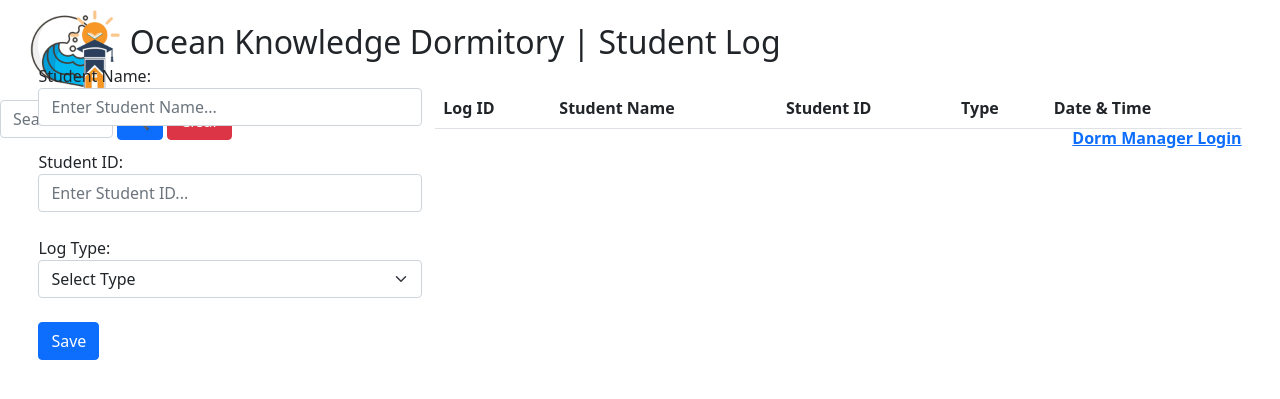
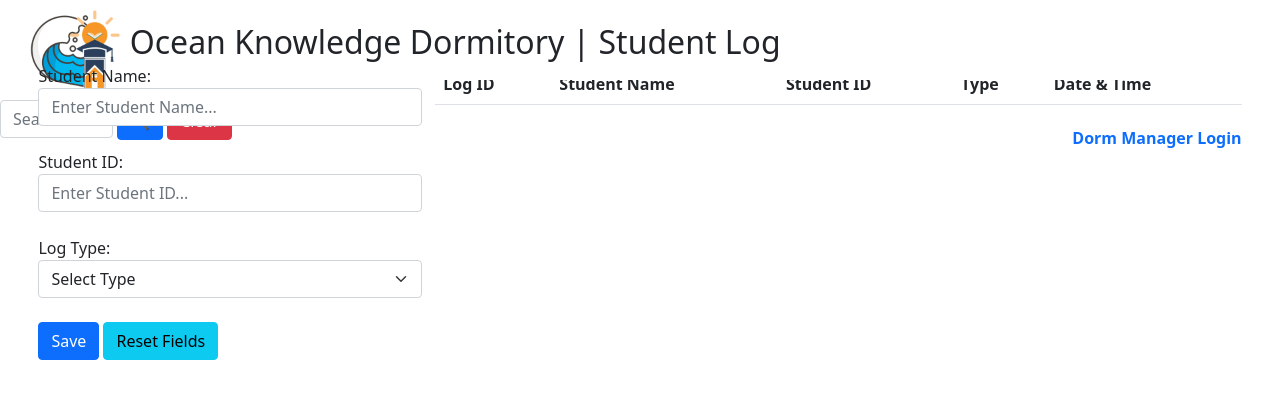
Before and after one commit to KrakenSushi/dorm-management-system-php, a PHP site: page / in a window 1280 px wide. Shown: the top 399 px of the page. Run offline with PHP 8.4, Linux system fonts and the light colour scheme; data that the repository does not hold is empty.

Commit message:
Added clear fields button

```diff
--- /dev/null
+++ b/css/check_log.css
@@ -0,0 +1,3 @@
+table{
+    margin-top: 3%;
+}
--- a/css/misc.css
+++ b/css/misc.css
@@ -31,6 +31,6 @@ img{
     margin-top: 7%;
     margin-left: 3%;
 }
-table{
-    margin-top: 3%;
+a{
+    text-decoration: none;
 }
--- a/index.php
+++ b/index.php
@@ -22,7 +22,7 @@
         <!--Search Container-->
         <div class="search-container">
             <form action="" method="POST" id="searchForm">
-                <input type="text" placeholder="Search.." name="search" id="searchBox" class="form-control">
+                <input type="search" placeholder="Search.." name="search" id="searchBox" class="form-control">
                 <button type="submit" class="btn btn-primary">&#x1F50D;</button>
                 <a href="index.php"><input type="button" value="Clear" class="btn btn-danger"></a>
             </form>
@@ -57,7 +57,8 @@
                             <option value="Out">Out</option>
                         </select><br>
 
-                <button type="submit" class="btn btn-primary" name="save">Save</button><br>
+                <button type="submit" class="btn btn-primary" name="save">Save</button>
+                <input type=reset value="Reset Fields" name="reset" class="btn btn-info">
                 <!--Status Indicator-->
                 <?php session_start();
                         if (isset($_SESSION['success_message']) && !empty($_SESSION['success_message'])) { ?>
@@ -68,6 +69,8 @@
                     }
                     ?>
             </form>
+
+
             <!--Student Log Count-->
             <?php
                 $query = mysqli_real_escape_string($con, htmlspecialchars($_POST['search']));
--- a/pages/check_log.php
+++ b/pages/check_log.php
@@ -11,7 +11,7 @@
     <link rel="icon" href="logo.png">
     <link rel="stylesheet" href="../css/bootstrap/css/bootstrap.css">
     <link rel="stylesheet" href="../css/misc.css">
-    <link rel="stylesheet" href="../css/index.css">
+    <link rel="stylesheet" href="../css/check_log.css">
     <title>Student Log</title>
 </head>
 <body>
```
Also changed, not shown: pages/manage_log.php (+35 -32 lines), pages/student_info.php (+4 -3 lines).
